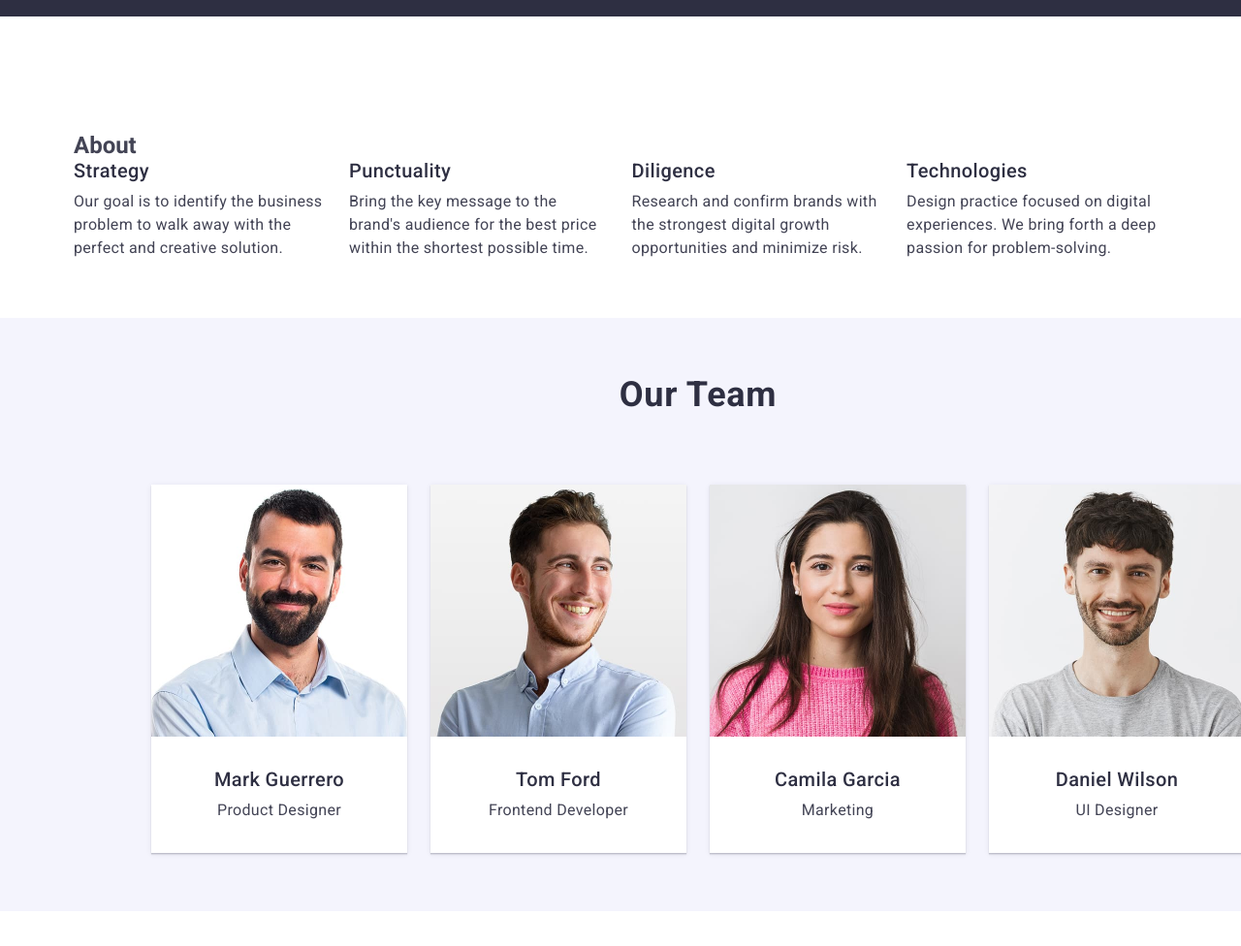
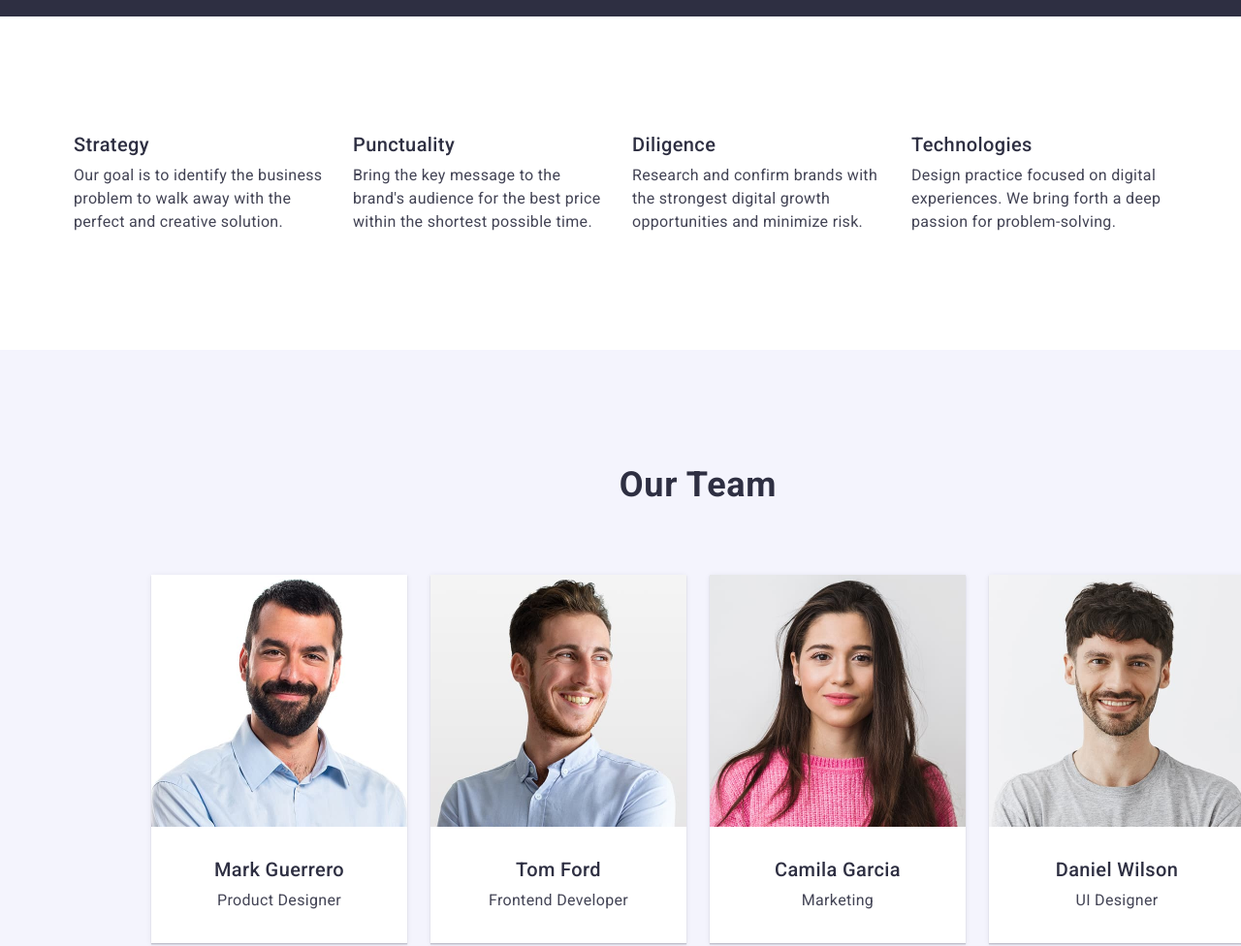
Before and after one commit to Oksana34V/goit-markup-hw-03, a plain HTML site: page index.html in a window 1280 px wide. Shown: the part 660-1636 px from the top of the page at 97% size. Drawn offline with nearby package versions, Linux system fonts and the light colour scheme.

Commit message:
modif css,html

```diff
--- a/css/styles.css
+++ b/css/styles.css
@@ -6,6 +6,8 @@ body {
 
 img {
   display: block;
+  max-width: 100%;
+  height: auto;
 }
 
 h1,
@@ -29,6 +31,9 @@ ol {
 
 a {
   text-decoration: none;
+}
+.section {
+  padding: 120px 0;
 }
 
 .container {
@@ -69,6 +74,8 @@ a {
 }
 .footer-logo {
   color: #f4f4fd;
+  display: inline-block;
+  margin-bottom: 16px;
 }
 
 .header-list {
@@ -127,7 +134,7 @@ a {
   max-width: 496px;
   margin: 0 auto;
 }
-/* !щось не правильно з висотою у кнопці у фігмі*/
+
 .main-button {
   font-weight: 500;
   font-size: 16px;
@@ -150,15 +157,29 @@ a {
 }
 
 /* SECTION SANS H2 DESCRIPTION */
-.description {
+/* .description {
   padding-top: 120px;
-  padding-bottom: 60px;
+  padding-bottom: 120px;
+} */
+.visually-hidden {
+  position: absolute;
+  width: 1px;
+  height: 1px;
+  margin: -1px;
+  border: 0;
+  padding: 0;
+  white-space: nowrap;
+  clip-path: inset(100%);
+  clip: rect(0 0 0 0);
+  overflow: hidden;
 }
-
 .description-list {
   display: flex;
   align-items: center;
   gap: 24px;
+}
+.description-item {
+  width: calc((100% - 24px * 3) / 4);
 }
 .description-title {
   font-weight: 500;
@@ -178,8 +199,6 @@ a {
 
 .team {
   background-color: #f4f4fd;
-  padding-top: 60px;
-  padding-bottom: 60px;
   width: 1440px;
   margin: 0 auto;
 }
@@ -203,12 +222,16 @@ a {
   background-color: #ffffff;
   box-shadow: 0 2px 1px 0 rgba(46, 47, 66, 0.08),
     0 1px 1px 0 rgba(46, 47, 66, 0.16), 0 1px 6px 0 rgba(46, 47, 66, 0.08);
+  width: calc((100% - 24px * 3) / 4);
 }
 
-.team-img {
+/* .team-img {
   display: block;
+} */
+.name-position {
+  padding-top: 32px;
+  padding-bottom: 32px;
 }
-
 .team-name {
   font-weight: 500;
   font-size: 20px;
@@ -217,7 +240,6 @@ a {
   text-align: center;
   color: #2e2f42;
   margin-bottom: 8px;
-  padding-top: 32px;
 }
 .team-position {
   font-size: 16px;
@@ -225,15 +247,14 @@ a {
   letter-spacing: 0.02em;
   text-align: center;
   color: #434455;
-  padding-bottom: 32px;
 }
 
 /* SECTION WORKS */
 
-.works {
-  padding-top: 60px;
+/* .works {
+  padding-top: 120px;
   padding-bottom: 120px;
-}
+} */
 
 .works-text {
   text-transform: capitalize;
@@ -244,6 +265,15 @@ a {
   text-align: center;
   color: #2e2f42;
   margin-bottom: 72px;
+}
+.works-list {
+  display: flex;
+  flex-wrap: wrap;
+  gap: 24px;
+}
+
+.works-item {
+  width: calc((100% - 24px * 3) / 3);
 }
 
 .works-container {
@@ -268,7 +298,6 @@ a {
   letter-spacing: 0.02em;
   color: #434455;
 }
-/* !FOOTER перевірити падінги */
 
 .footer {
   background-color: #2e2f42;
--- a/index.html
+++ b/index.html
@@ -56,16 +56,16 @@
     </header>
 
     <main class="main">
-      <section class="main-title">
+      <section class="main-title section">
         <div class="container">
           <h1 class="main-name">Effective Solutions for Your Business</h1>
           <button class="main-button" type="button">Order Service</button>
         </div>
       </section>
 
-      <section class="description">
+      <section class="description section">
         <div class="container">
-          <h2 class="description-name">About</h2>
+          <h2 class="visually-hidden">About</h2>
           <ul class="description-list">
             <li class="description-item">
               <h3 class="description-title">Strategy</h3>
@@ -102,7 +102,7 @@
         </div>
       </section>
 
-      <section class="team">
+      <section class="team section">
         <div class="container">
           <h2 class="team-descr">Our Team</h2>
           <ul class="team-list">
@@ -113,8 +113,10 @@
                 alt="Mark Guerrero Product Designer"
                 width="264"
               />
+              <div class="name-position">
                 <h3 class="team-name">Mark Guerrero</h3>
                 <p class="team-position">Product Designer</p>
+              </div>
             </li>
             <li class="team-item">
               <img
@@ -123,8 +125,10 @@
                 alt="Tom Ford Frontend Developer"
                 width="264"
               />
+              <div class="name-position">
                 <h3 class="team-name">Tom Ford</h3>
                 <p class="team-position">Frontend Developer</p>
+              </div>
             </li>
             <li class="team-item">
               <img
@@ -133,8 +137,10 @@
                 alt="Camila Garcia Marketing"
                 width="264"
               />
+              <div class="name-position">
                 <h3 class="team-name">Camila Garcia</h3>
                 <p class="team-position">Marketing</p>
+              </div>
             </li>
             <li class="team-item">
               <img
@@ -143,14 +149,16 @@
                 alt="Daniel Wilson UI Designer"
                 width="264"
               />
+              <div class="name-position">
                 <h3 class="team-name">Daniel Wilson</h3>
                 <p class="team-position">UI Designer</p>
+              </div>
             </li>
           </ul>
         </div>
       </section>
 
-      <section class="works">
+      <section class="works section">
         <div class="container">
           <h2 class="works-text">Our Portfolio</h2>
           <ul class="works-list">
```
Lines whose indentation alone changed are shown as unchanged.
